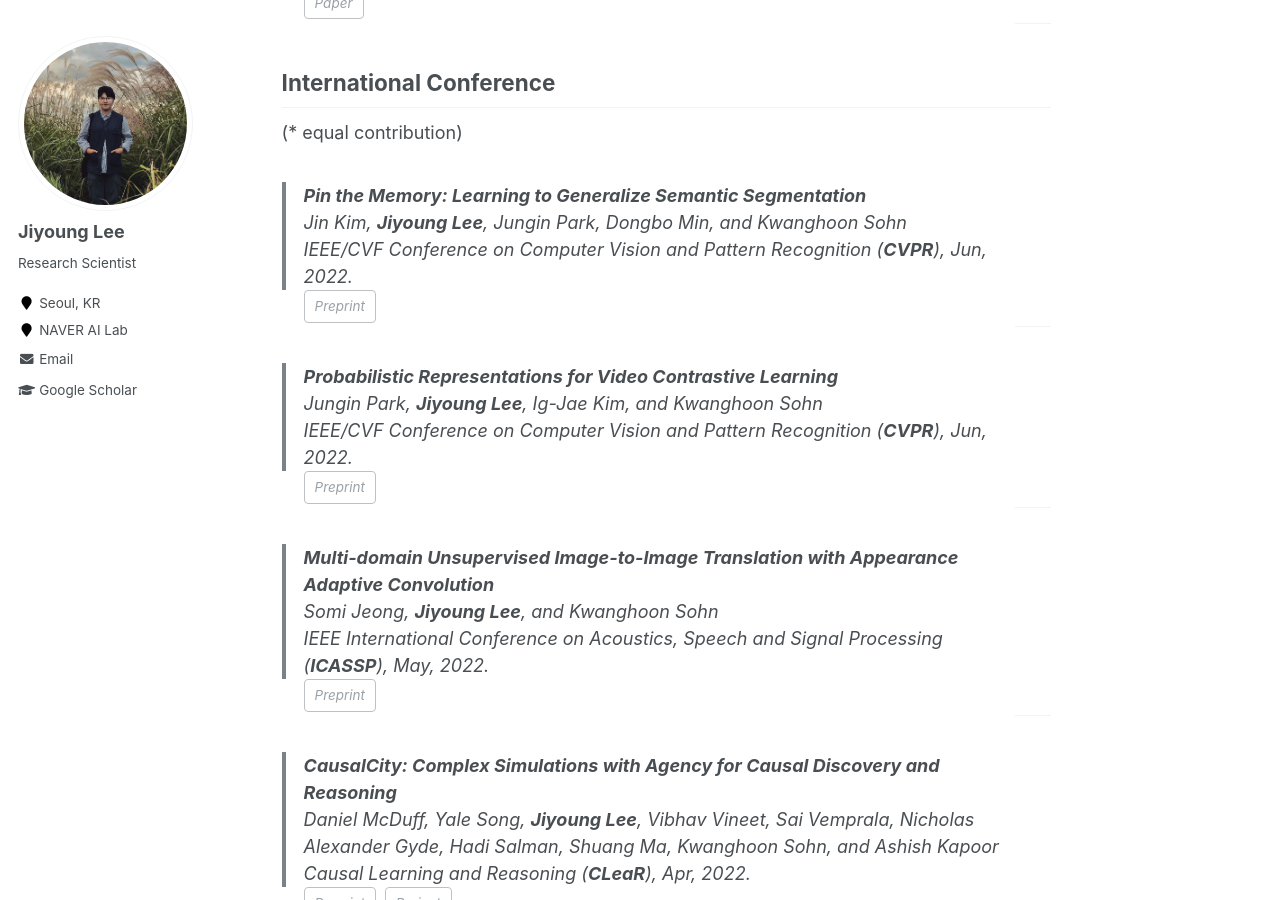
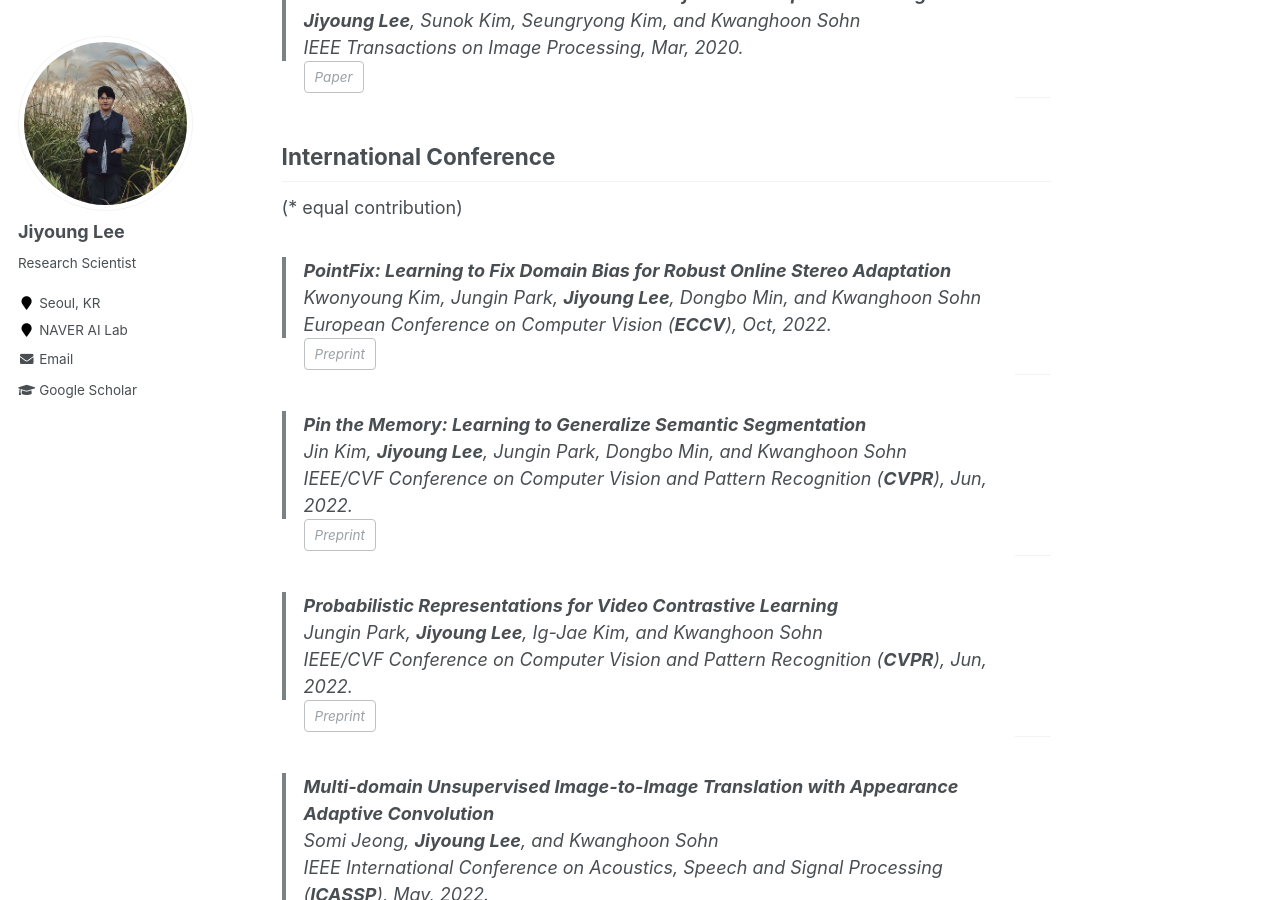
Before and after one commit to lee-jiyoung/lee-jiyoung.github.io, a Jekyll site: the page built from _pages/about.md, in a window 1280 px wide and 900 px high, scrolled down 1978 px. Built offline with Jekyll 4.4.1, drawn with Linux system fonts in a browser that asks for light colours; some of the changed text lies outside the part shown.

Commit message:
Update about.md

```diff
--- a/_pages/about.md
+++ b/_pages/about.md
@@ -27,6 +27,8 @@ I am always looking for interns to collaborate with! If you are interested in do
 
 News
 ======
+**07/2022**, Our paper on online stereo adaptation was accepted to **ECCV** 2022.
+{: .notice}
 **03/2022**, Our two papers were accepted to **CVPR** 2022.
 {: .notice}
 **01/2022**, Our paper on image translation was accepted to **ICASSP** 2022.
@@ -78,6 +80,15 @@ IEEE Transactions on Image Processing, Mar, 2020.
 
 ## International Conference
 (* equal contribution)
+
+> **PointFix: Learning to Fix Domain Bias for Robust Online Stereo Adaptation**
+Kwonyoung Kim, Jungin Park, **Jiyoung Lee**, Dongbo Min, and Kwanghoon Sohn
+European Conference on Computer Vision (**ECCV**), Oct, 2022.
+<span class="page__meta page__taxonomy comment__date" itemprop="keywords">
+<a class="page__taxonomy-item" rel="tag" href="">Preprint</a>
+</span>
+
+-----------
 
 > **Pin the Memory: Learning to Generalize Semantic Segmentation**
 Jin Kim, **Jiyoung Lee**, Jungin Park, Dongbo Min, and Kwanghoon Sohn
```
